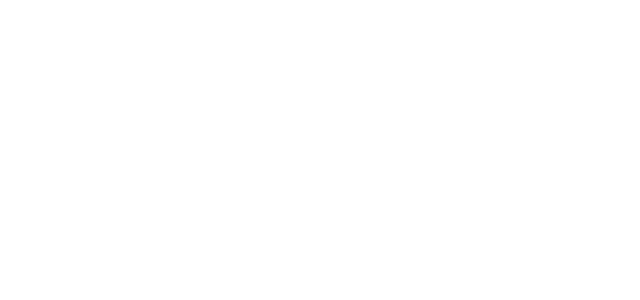
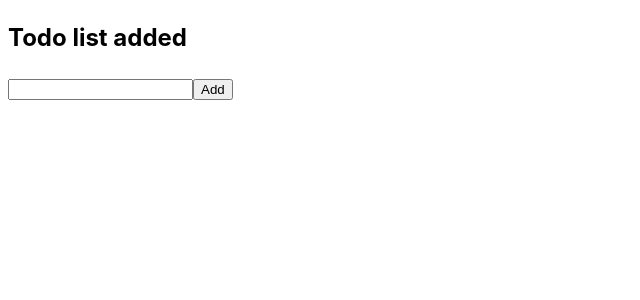
Before and after one commit to rakeshcooper/React_practice, a React (Vite) app: page / in a window 1280 px wide. Shown: the top 300 px of the page, without its empty margins (0-640 px from the left). Built offline with nearby package versions, Linux system fonts and the light colour scheme.

Commit message:
basic todo

```diff
--- a/src/assets/Todo.jsx
+++ b/src/assets/Todo.jsx
@@ -1,5 +1,20 @@
+import { useState } from "react"
+
 function Todo(){
+    const [tasks, setTasks] = useState(["apple"])
+    return(<div>
+        <h2>Todo list added</h2>
+        <input type="text" />
+        <button>Add</button>
+        <ul>
+            {tasks.map((task,index) => {
+                <li><span>{index}</span>
+                    <button>delete</button>
+                </li>
 
+            })}
+        </ul>
+    </div>)
 }
 
 export default Todo
```
